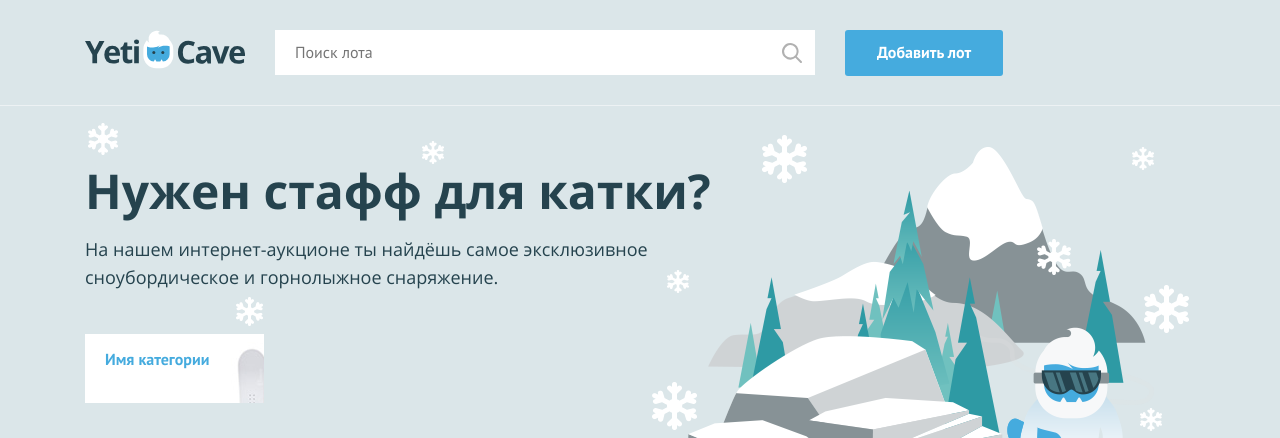
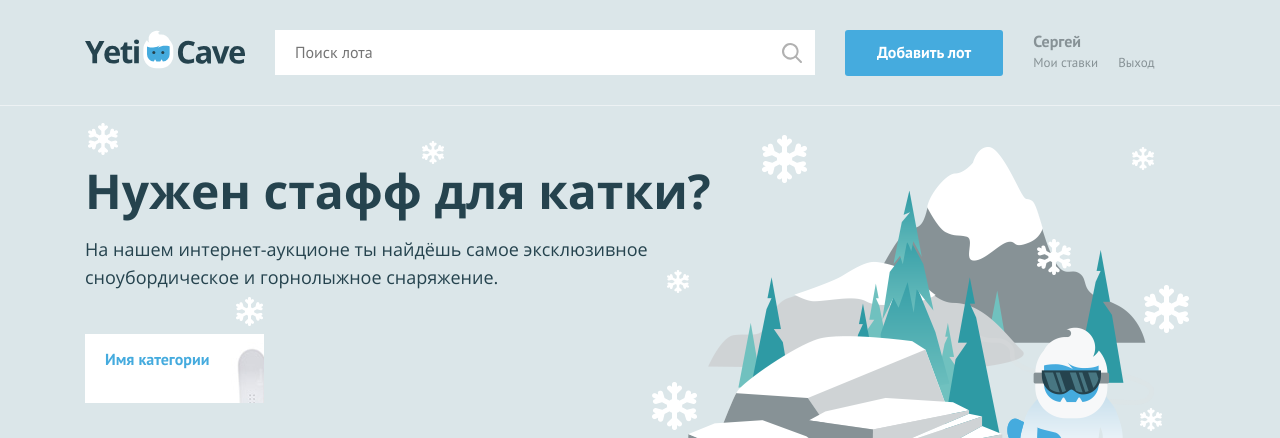
Before and after one commit to HoochieMan33/943029-yeticave-10, a PHP site: page / in a window 1280 px wide. Shown: the top 438 px of the page. Run offline with PHP 8.4, Linux system fonts and the light colour scheme.

Commit message:
Задание 2 из урока 1 выполнено

```diff
--- a/index.php
+++ b/index.php
@@ -1,7 +1,7 @@
 <?php
 $is_auth = rand(0, 1);
 
-$user_name = ''; // укажите здесь ваше имя
+$user_name = "Сергей"; // укажите здесь ваше имя
 ?>
 <!DOCTYPE html>
 <html lang="ru">
@@ -27,9 +27,22 @@
         <a class="main-header__add-lot button" href="pages/add-lot.html">Добавить лот</a>
 
         <nav class="user-menu">
-
-        <!-- здесь должен быть PHP код для показа меню и данных пользователя -->
-
+            <?php if ($is_auth == 1) { ?>
+                <div class="user-menu__logged">
+                    <p><?php print($user_name); ?></p>
+                     <a class="user-menu__bets" href="pages/my-bets.html">Мои ставки</a>
+                     <a class="user-menu__logout" href="#">Выход</a>
+                </div>
+            <?php } else { ?>
+                <ul class="user-menu__list">
+                    <li class="user-menu__item">
+                     <a href="#">Регистрация</a>
+                    </li>
+                    <li class="user-menu__item">
+                     <a href="#">Вход</a>
+                    </li>
+                </ul>
+            <?php } ?>
         </nav>
     </div>
 </header>
```
